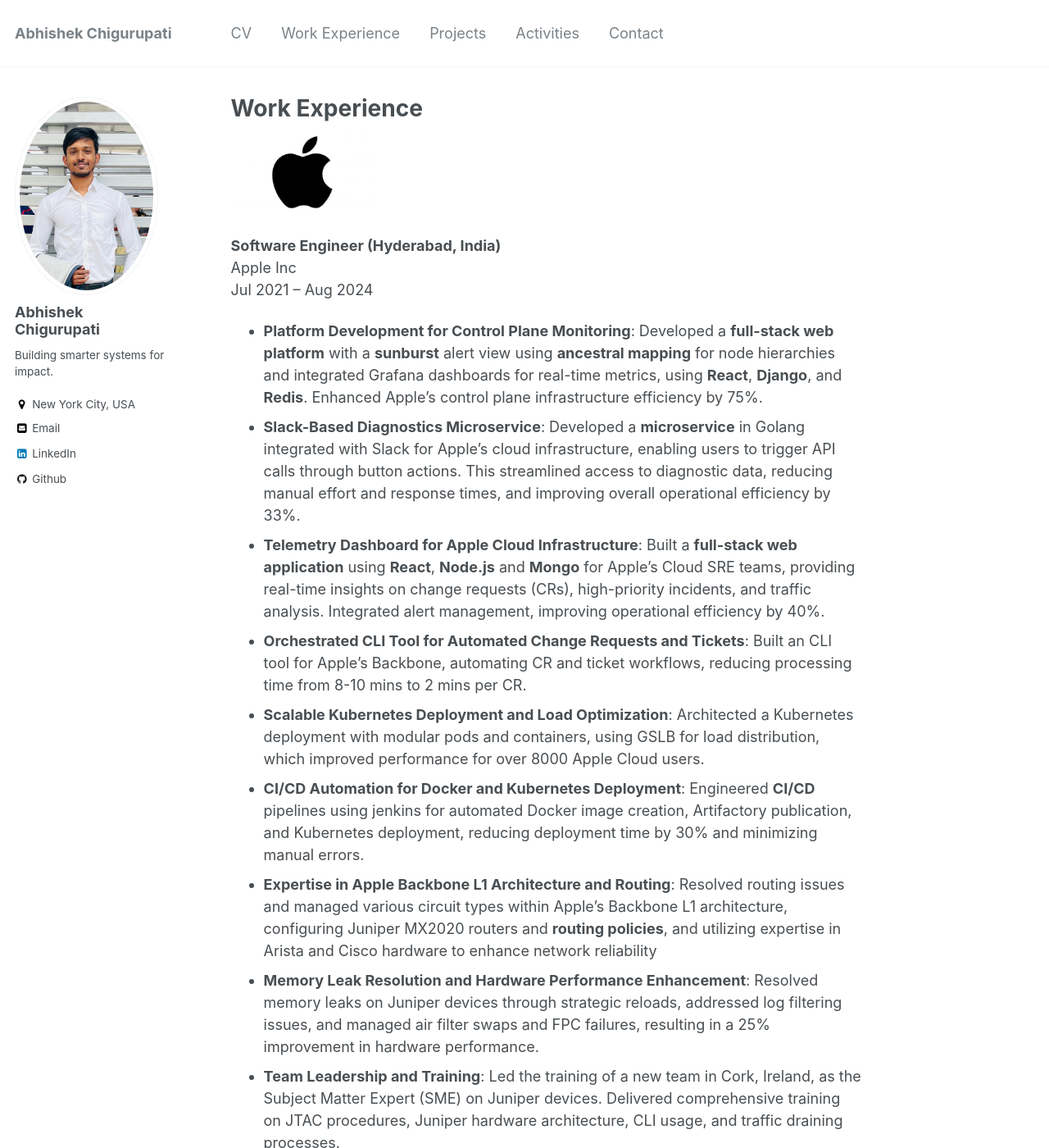
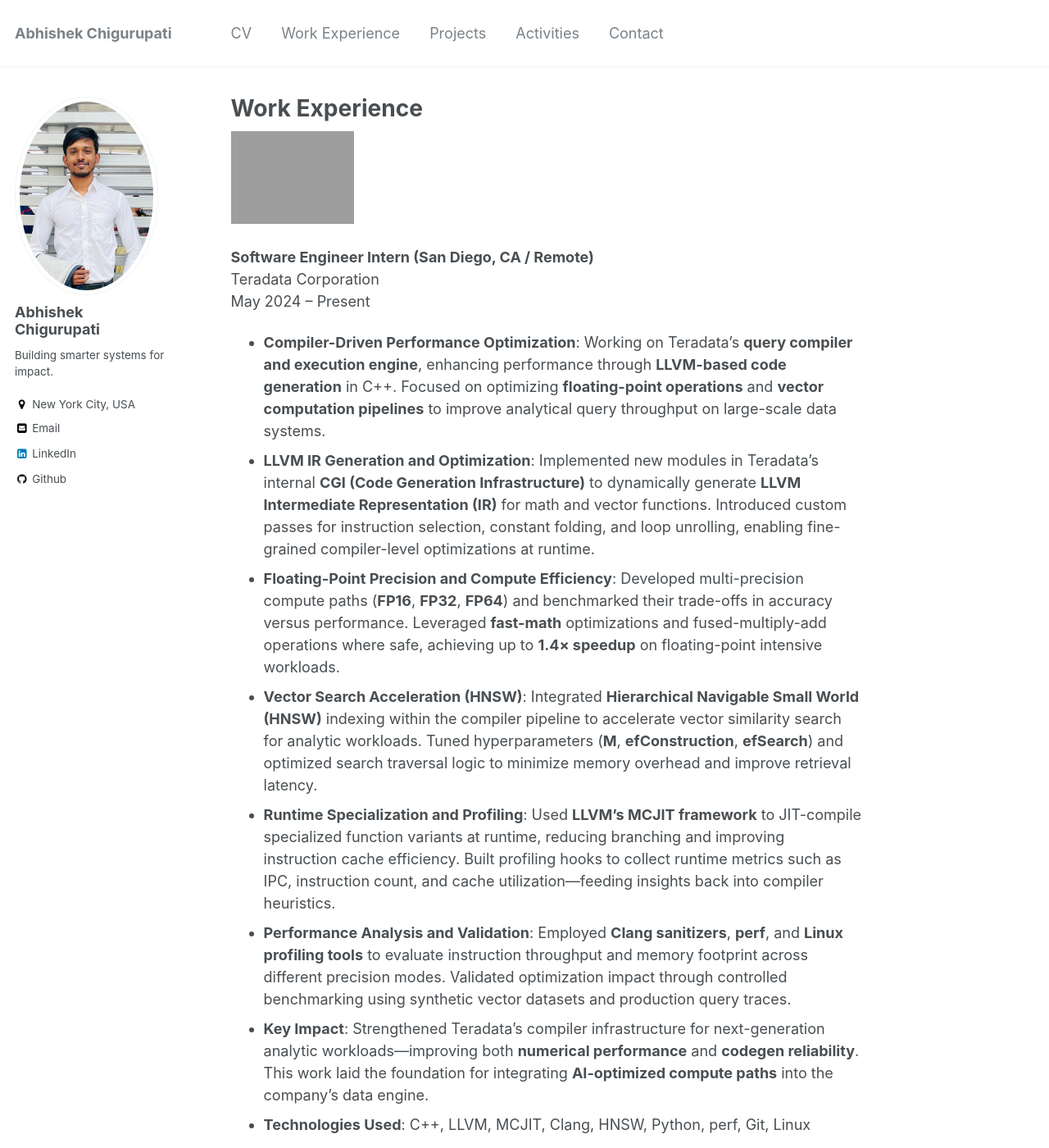
Before and after one commit to AbhishekCh47/abhishekch47.github.io, a Jekyll site: the page built from _pages/publications.md, in a window 1280 px wide and 1400 px high. Shown: the whole window at 82% size. Built offline with Jekyll 4.4.1, drawn with Linux system fonts in a browser that asks for light colours.

Commit message:
Update publications.md

```diff
--- a/_pages/publications.md
+++ b/_pages/publications.md
@@ -4,6 +4,24 @@ title: "Work Experience"
 permalink: /work-experience/
 author_profile: true
 ---
+
+<img width="150" height="75" src="https://abhishekch47.github.io/images/teradata.jpg"/> <br>
+<br>
+<b>Software Engineer Intern (San Diego, CA / Remote) </b> <br>
+Teradata Corporation <br>
+May 2024 -- Present <br>
+
+* **Compiler-Driven Performance Optimization**: Working on Teradata’s **query compiler and execution engine**, enhancing performance through **LLVM-based code generation** in C++. Focused on optimizing **floating-point operations** and **vector computation pipelines** to improve analytical query throughput on large-scale data systems. <br>
+* **LLVM IR Generation and Optimization**: Implemented new modules in Teradata’s internal **CGI (Code Generation Infrastructure)** to dynamically generate **LLVM Intermediate Representation (IR)** for math and vector functions. Introduced custom passes for instruction selection, constant folding, and loop unrolling, enabling fine-grained compiler-level optimizations at runtime. <br>
+* **Floating-Point Precision and Compute Efficiency**: Developed multi-precision compute paths (**FP16**, **FP32**, **FP64**) and benchmarked their trade-offs in accuracy versus performance. Leveraged **fast-math** optimizations and fused-multiply-add operations where safe, achieving up to **1.4× speedup** on floating-point intensive workloads. <br>
+* **Vector Search Acceleration (HNSW)**: Integrated **Hierarchical Navigable Small World (HNSW)** indexing within the compiler pipeline to accelerate vector similarity search for analytic workloads. Tuned hyperparameters (**M**, **efConstruction**, **efSearch**) and optimized search traversal logic to minimize memory overhead and improve retrieval latency. <br>
+* **Runtime Specialization and Profiling**: Used **LLVM’s MCJIT framework** to JIT-compile specialized function variants at runtime, reducing branching and improving instruction cache efficiency. Built profiling hooks to collect runtime metrics such as IPC, instruction count, and cache utilization—feeding insights back into compiler heuristics. <br>
+* **Performance Analysis and Validation**: Employed **Clang sanitizers**, **perf**, and **Linux profiling tools** to evaluate instruction throughput and memory footprint across different precision modes. Validated optimization impact through controlled benchmarking using synthetic vector datasets and production query traces. <br>
+* **Key Impact**: Strengthened Teradata’s compiler infrastructure for next-generation analytic workloads—improving both **numerical performance** and **codegen reliability**. This work laid the foundation for integrating **AI-optimized compute paths** into the company’s data engine. <br>
+* **Technologies Used**: C++, LLVM, MCJIT, Clang, HNSW, Python, perf, Git, Linux <br>
+
+<br>
+
 
 <img width="175" height="75" src="https://abhishekch47.github.io/images/apple.jpg"/> <br>
 <br>
```
